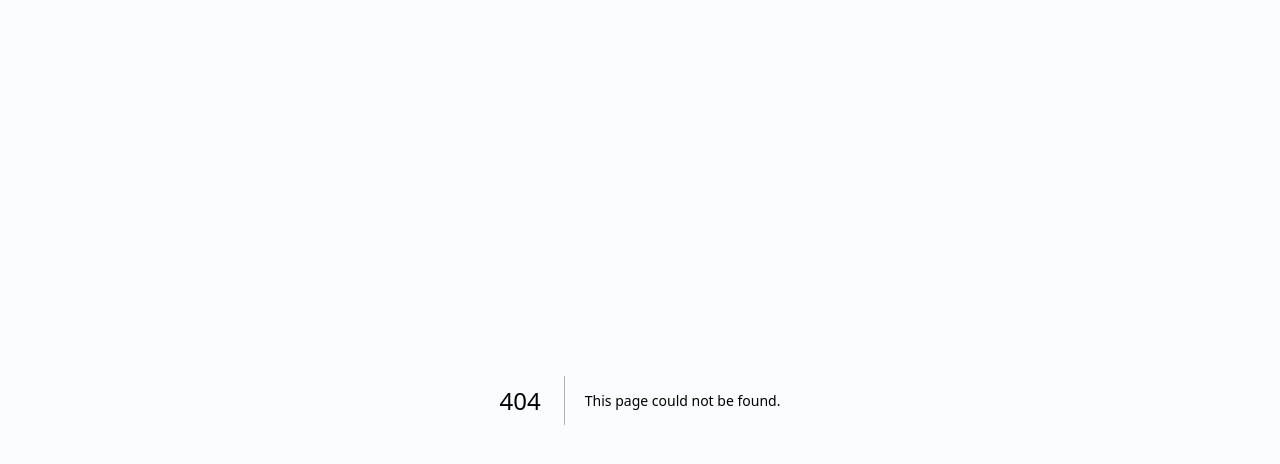
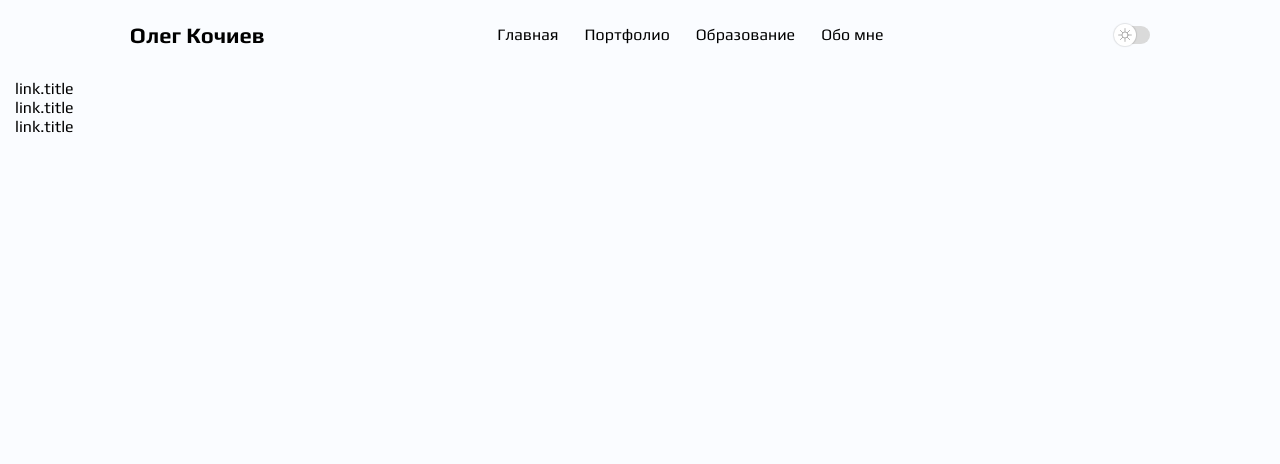
Before and after one commit to OlegKochiev/olegkochiev.com, a Next.js app: page /admin in a window 1280 px wide. Before the commit this address had no page. Shown: the top 464 px of the page. Built offline with nearby package versions, Linux system fonts and the light colour scheme.

Commit message:
added admin pages structure

```diff
--- /dev/null
+++ b/src/components/Admin/Aside/index.tsx
@@ -0,0 +1,44 @@
+import Link from 'next/link';
+import React from 'react';
+import styled from 'styled-components';
+
+const Nav = styled.nav``;
+const Ul = styled.ul``;
+const Li = styled.li``;
+
+const links = [
+  {
+    title: 'Портфолио',
+    href: '/admin/edit-portfolio',
+  },
+  {
+    title: 'Образование',
+    href: '/admin/edit-portfolio',
+  },
+  {
+    title: 'Обо мне',
+    href: '/admin/edit-portfolio',
+  },
+];
+
+const Container = styled.div``;
+
+const Aside: React.FC<{}> = () => {
+  return (
+    <Container>
+      <aside>
+        <Nav>
+          <Ul>
+            {links.map((link) => (
+              <Li>
+                <Link href={link.href}>link.title</Link>
+              </Li>
+            ))}
+          </Ul>
+        </Nav>
+      </aside>
+    </Container>
+  );
+};
+
+export default Aside;
--- /dev/null
+++ b/src/pages/admin/index.tsx
@@ -0,0 +1,19 @@
+import React from 'react';
+import styled from 'styled-components';
+import Aside from '../../components/Admin/Aside';
+import Header from '../../components/Header';
+import PageContainer from '../../components/PageContainer';
+
+const Main = styled.main``;
+const Admin: React.FC<{}> = () => {
+  return (
+    <PageContainer>
+      <Header />
+      <Main>
+        <Aside />
+      </Main>
+    </PageContainer>
+  );
+};
+
+export default Admin;
```
Also changed, not shown: src/pages/admin/edit-education/index.tsx (added, +7 -0 lines), src/pages/admin/edit-portfolio/index.tsx (added, +7 -0 lines).
